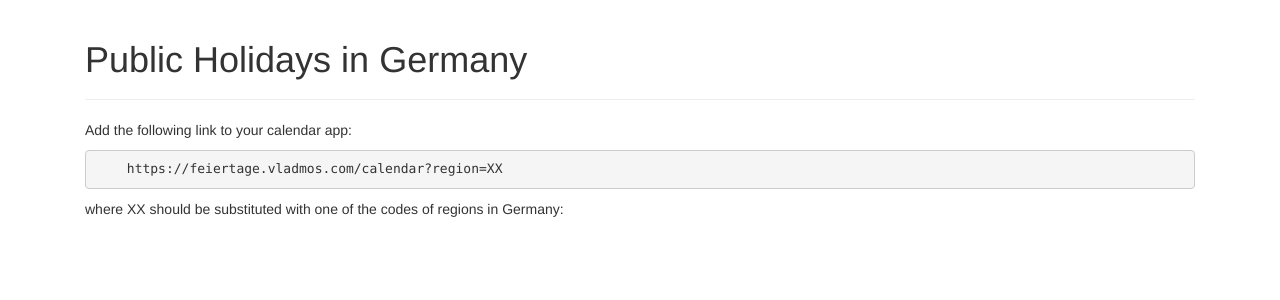
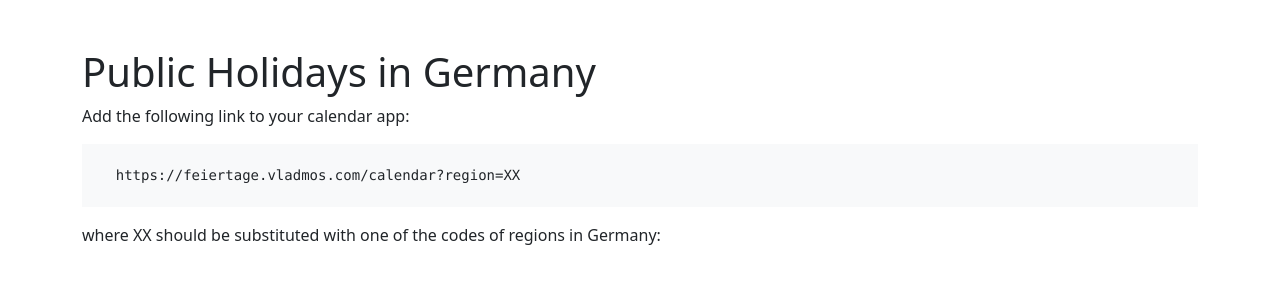
Before and after one commit to vladmos/feiertage, a Python web app: template templates/index.html in a window 1280 px wide. Shown: the top 300 px of the page. Run offline with Jinja, Linux system fonts and the light colour scheme; the template is opened without the code that fills it, so the values that code supplies are empty; some libraries are stand-ins or nearby versions.

Commit message:
Update bootstrap

```diff
--- a/templates/base.html
+++ b/templates/base.html
@@ -2,17 +2,14 @@
 <html>
 <head lang="en">
     <meta charset="UTF-8">
-    <link rel="stylesheet" href="//maxcdn.bootstrapcdn.com/bootstrap/3.2.0/css/bootstrap.min.css">
-    <link rel="stylesheet" href="//maxcdn.bootstrapcdn.com/bootstrap/3.2.0/css/bootstrap-theme.min.css">
-    <script src="//maxcdn.bootstrapcdn.com/bootstrap/3.2.0/js/bootstrap.min.js"></script>
+    <link rel="stylesheet" href="https://cdn.jsdelivr.net/npm/bootstrap@5.3.3/dist/css/bootstrap.min.css">
+    <script src="https://cdn.jsdelivr.net/npm/bootstrap@5.3.3/dist/js/bootstrap.min.js"></script>
     <title>Public Holidays in Germany</title>
 </head>
-<body>
+<body class="mt-5">
 <div class="container">
-    <div class="col-md-12">
-        <div class="page-header">
-            <h1>{% block header %}Public Holidays in Germany{% endblock %}</h1>
-        </div>
+    <div class="col">
+        <h1>{% block header %}Public Holidays in Germany{% endblock %}</h1>
 
         {% block content %}{% endblock %}
     </div>
--- a/templates/index.html
+++ b/templates/index.html
@@ -5,9 +5,10 @@
     Add the following link to your calendar app:
 </p>
 
-<pre>
+<pre class="bg-light"><code>
     https://feiertage.vladmos.com/calendar?region=XX
-</pre>
+
+</code></pre>
 
 <p>
     where XX should be substituted with one of the codes of regions in Germany:
```
